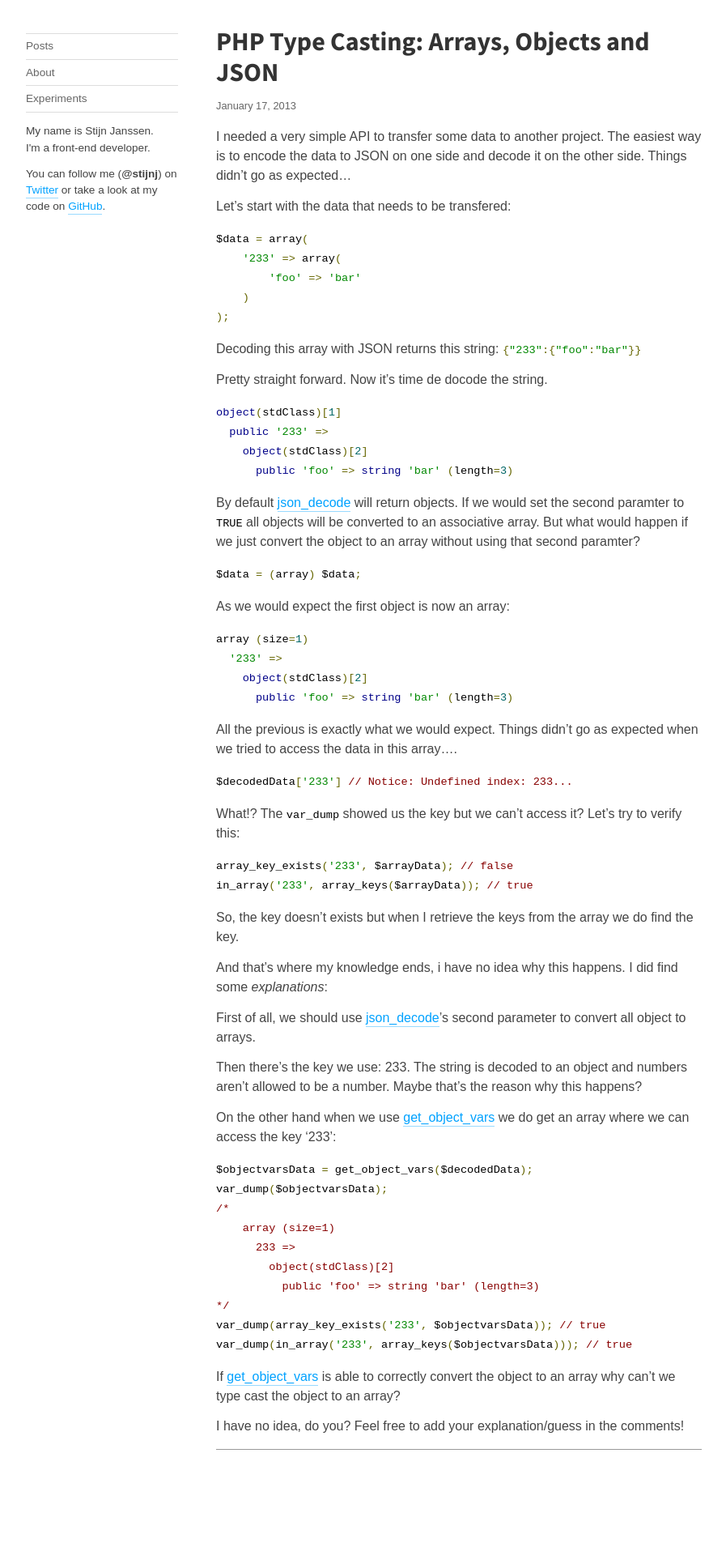
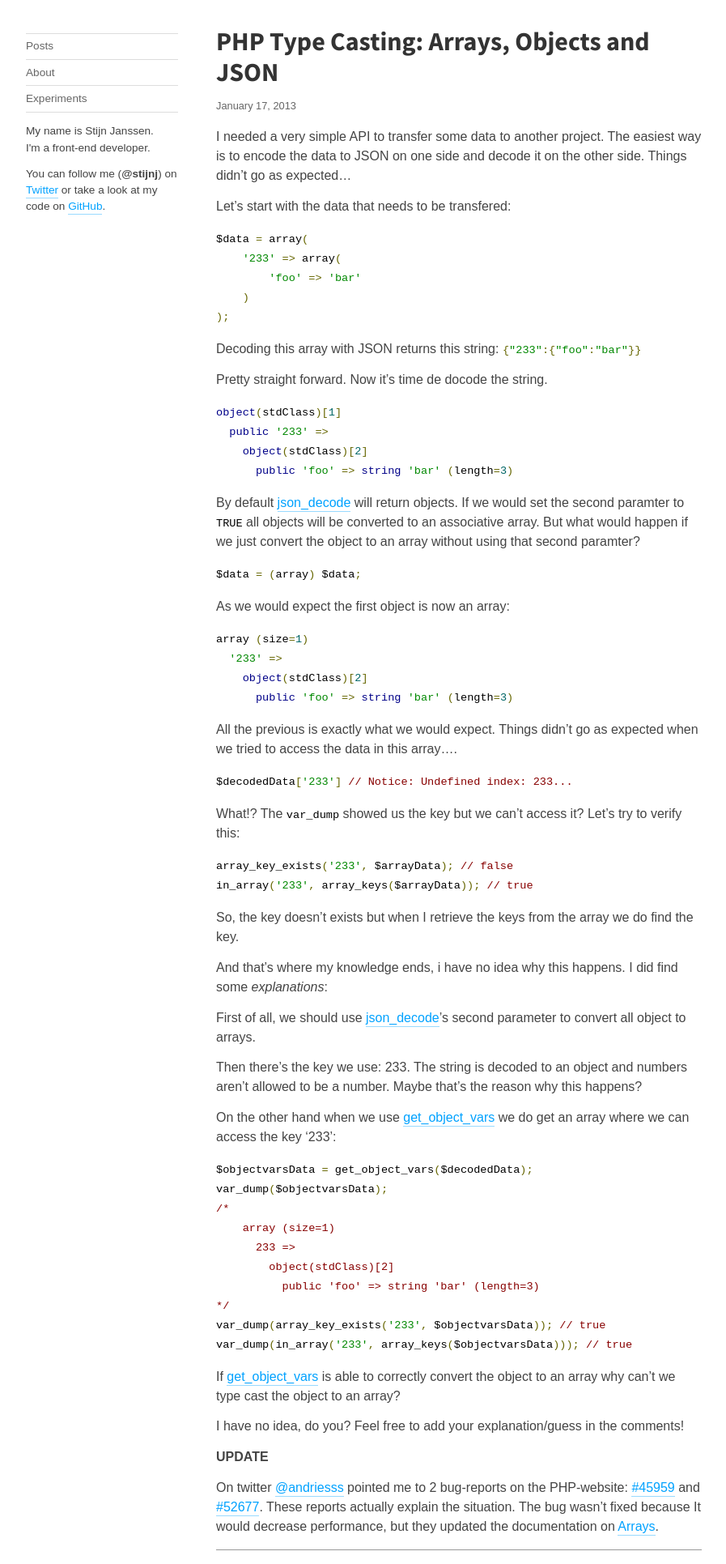
Before and after one commit to stijnj/stijnj.github.com, a Jekyll site: the page built from _posts/2013-01-17-php-type-casting-arrays-objects-json.md, in a window 1280 px wide. Shown: the whole page at 81% size, without its empty margins (138-1035 px from the left). Built offline with Jekyll 4.4.1, drawn with Linux system fonts in a browser that asks for light colours; nearby versions of some CDN libraries; Markdown is read by kramdown in place of the engine named in the settings; comment, search, counter and statistics services are not loaded; before the commit the page ends 1807 px from its top, so only the background shows below that.

Commit message:
updated the latest post

```diff
--- a/_posts/2013-01-17-php-type-casting-arrays-objects-json.md
+++ b/_posts/2013-01-17-php-type-casting-arrays-objects-json.md
@@ -70,3 +70,7 @@ var_dump(in_array('233', array_keys($objectvarsData))); // true</code></pre>
 If [get_object_vars](http://php.net/manual/en/function.get-object-vars.php) is able to correctly convert the object to an array why can't we type cast the object to an array?
 
 I have no idea, do you? Feel free to add your explanation/guess in the comments!
+
+**UPDATE**
+
+On twitter [@andriesss](http://twitter.com/andriesss) pointed me to 2 bug-reports on the PHP-website: [#45959](https://bugs.php.net/bug.php?id=45959) and [#52677](https://bugs.php.net/bug.php?id=52677). These reports actually explain the situation. The bug wasn't fixed because It would decrease performance, but they updated the documentation on [Arrays](http://php.net/array#language.types.array.casting).
```
